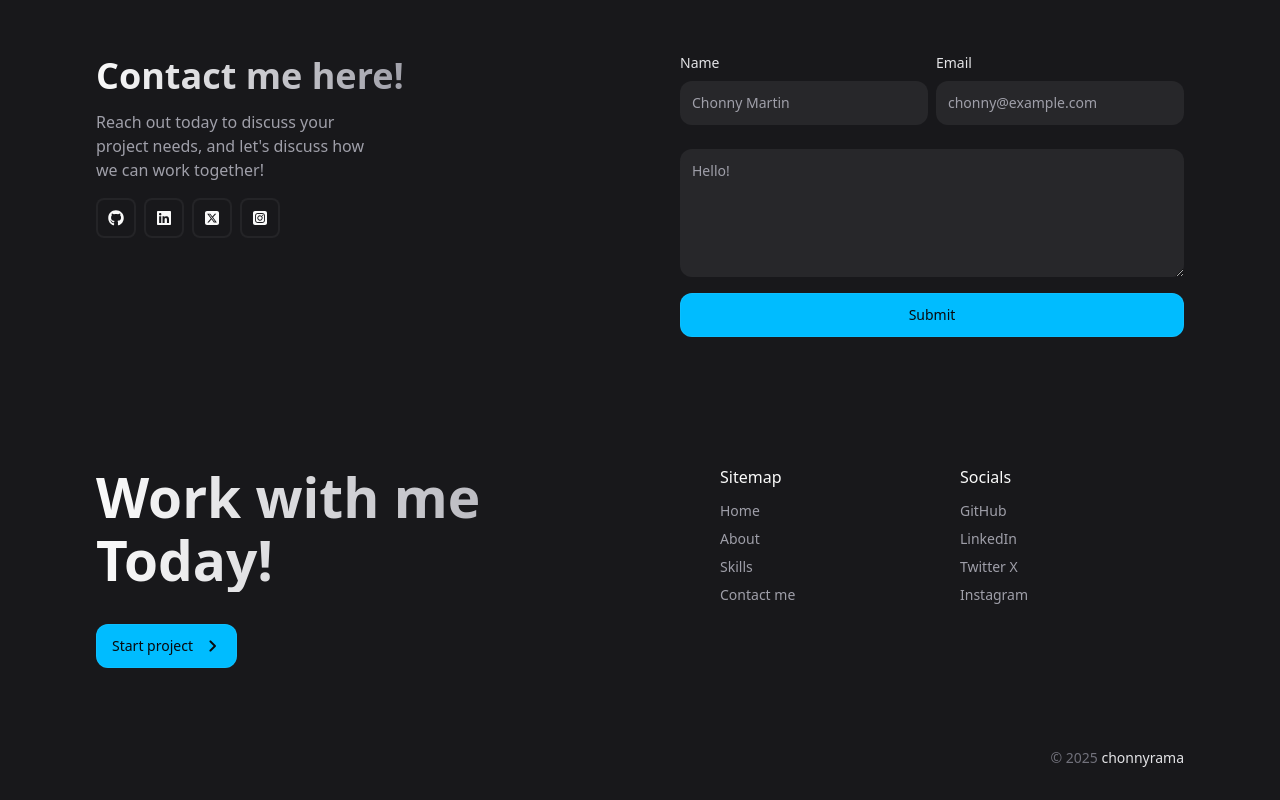
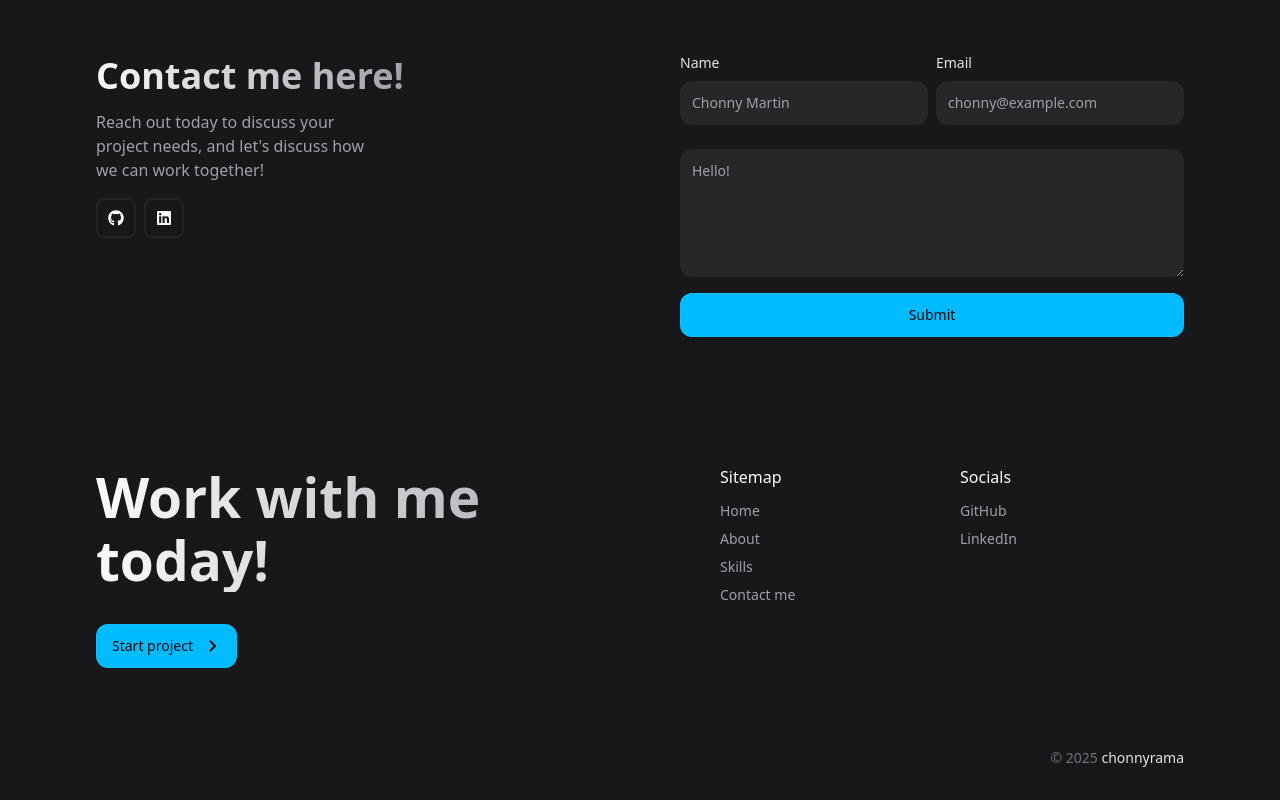
Before and after one commit to ChonnyRama/chonny_portfolio, a React (Vite) app: page / in a window 1280 px wide. Shown: the part 1880-2680 px from the top of the page. Built offline with nearby package versions, Linux system fonts and the light colour scheme.

Commit message:
fix: remove twitter and instagram

```diff
--- a/src/components/Contact.jsx
+++ b/src/components/Contact.jsx
@@ -1,5 +1,4 @@
 import { FaGithub, FaLinkedin } from 'react-icons/fa';
-import { FaSquareXTwitter, FaSquareInstagram } from 'react-icons/fa6';
 
 const socialLinks = [
   {
@@ -11,16 +10,6 @@ const socialLinks = [
     href: 'https://www.linkedin.com/in/chonnyrama/',
     icon: <FaLinkedin />,
     alt: 'LinkedIn',
-  },
-  {
-    href: 'https://x.com/ChonnyRama',
-    icon: <FaSquareXTwitter />,
-    alt: 'Twitter X',
-  },
-  {
-    href: 'https://www.instagram.com/chonnyrama/',
-    icon: <FaSquareInstagram />,
-    alt: 'Instagram',
   },
 ];
 export default function Contact() {
--- a/src/components/Footer.jsx
+++ b/src/components/Footer.jsx
@@ -1,4 +1,3 @@
-import React from 'react';
 import { ButtonPrimary } from './Button';
 
 const sitemap = [
@@ -29,14 +28,6 @@ const socials = [
     label: 'LinkedIn',
     href: 'https://www.linkedin.com/in/chonnyrama/',
   },
-  {
-    label: 'Twitter X',
-    href: 'https://x.com/ChonnyRama',
-  },
-  {
-    label: 'Instagram',
-    href: 'https://www.instagram.com/chonnyrama/',
-  },
 ];
 
 export default function Footer() {
@@ -46,7 +37,7 @@ export default function Footer() {
         <div className="container">
           <div className="lg:grid lg:grid-cols-2">
             <div className="mb-10">
-              <h2 className="headline-1 mb-8 lg:max-w-[12ch]">Work with me Today!</h2>
+              <h2 className="headline-1 mb-8 lg:max-w-[12ch]">Work with me today!</h2>
               <ButtonPrimary href="mailto:johnnyramartin@gmail.com" label="Start project" icon="chevron_right" />
             </div>
             <div className="grid grid-cols-2 gap-4 lg:pl-20">
```
